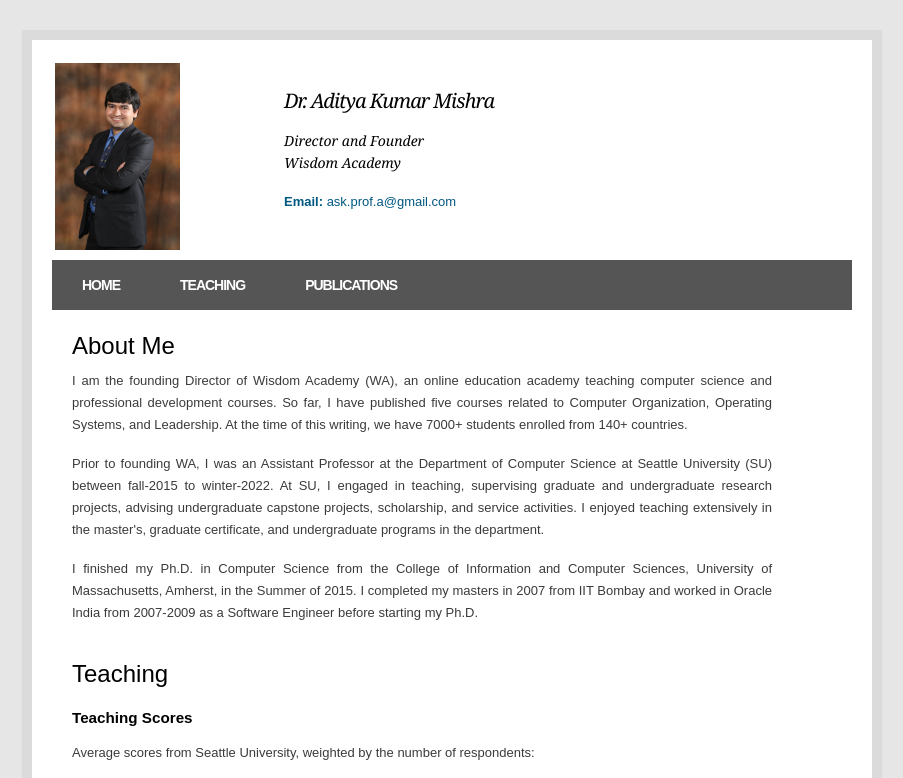
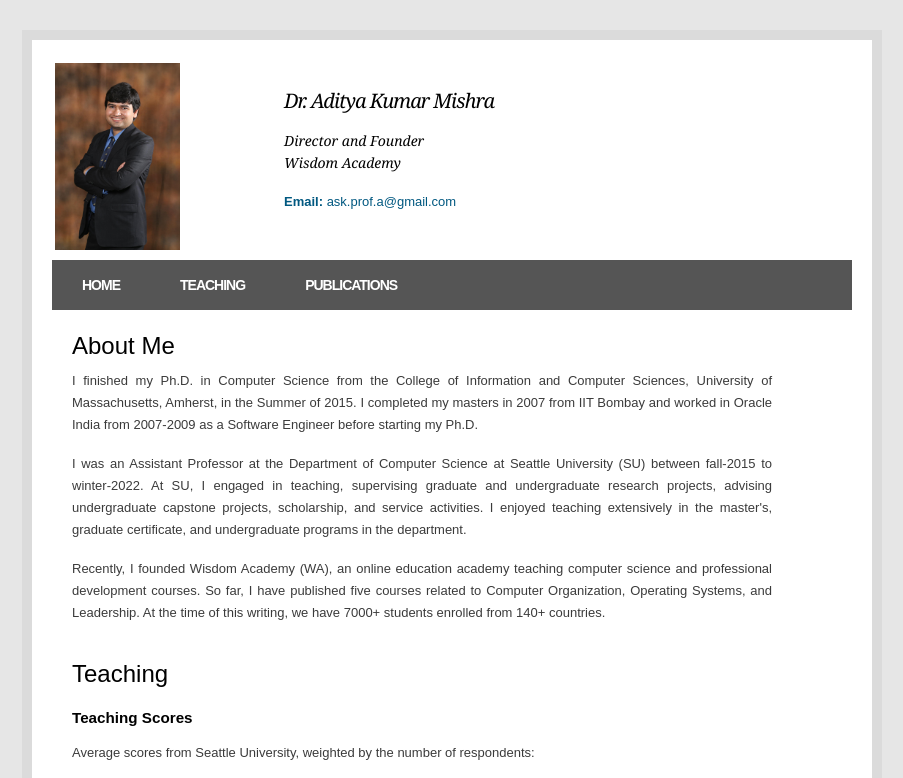
Before and after one commit to ask-prof-A/ask-prof-A.github.io, a plain HTML site: page DrA.html in a window 1280 px wide. Shown: the top 778 px of the page, without its empty margins (188-1091 px from the left). Drawn offline with Linux system fonts and the light colour scheme.

Commit message:
commit 16

```diff
--- a/DrA.html
+++ b/DrA.html
@@ -42,17 +42,13 @@
      <div class="post">
 
    <h2><A name="home"><span style="color:black">About me</span></A></h2>
-<p>
-I am the founding Director of Wisdom Academy (WA), an online education academy teaching computer science and professional development courses. So far, I have published five courses related to Computer Organization, Operating Systems, and Leadership. At the time of this writing, we have 7000+ students enrolled from 140+ countries.
+<p>I finished my Ph.D. in Computer Science from the College of Information and Computer Sciences, University of Massachusetts, Amherst, in the Summer of 2015. I completed my masters in 2007 from IIT Bombay and worked in Oracle India from 2007-2009 as a Software Engineer before starting my Ph.D.
 </p>
 <p>
-
-Prior to founding WA, I was an Assistant Professor at the Department of Computer Science at Seattle University (SU) between fall-2015 to winter-2022. At SU, I engaged in teaching, supervising graduate and undergraduate research projects, advising undergraduate capstone projects, scholarship, and service activities. I enjoyed teaching extensively in the master's, graduate certificate, and undergraduate programs in the department.
+I was an Assistant Professor at the Department of Computer Science at Seattle University (SU) between fall-2015 to winter-2022. At SU, I engaged in teaching, supervising graduate and undergraduate research projects, advising undergraduate capstone projects, scholarship, and service activities. I enjoyed teaching extensively in the master's, graduate certificate, and undergraduate programs in the department.
 </p>
 <p>
-
-I finished my Ph.D. in Computer Science from the College of Information and Computer Sciences, University of Massachusetts, Amherst, in the Summer of 2015. I completed my masters in 2007 from IIT Bombay and worked in Oracle India from 2007-2009 as a Software Engineer before starting my Ph.D.
-
+Recently, I founded Wisdom Academy (WA), an online education academy teaching computer science and professional development courses. So far, I have published five courses related to Computer Organization, Operating Systems, and Leadership. At the time of this writing, we have 7000+ students enrolled from 140+ countries.
 </p>
 <!--	<p>I am Assitant Professor at Department of Computer Science, Seattle University.
 		I finished my Ph.D in Computer Science from the <a href="http://www.cs.umass.edu/">College of Information and Computer Sciences</a>, <a href="http://www.umass.edu/">University of Massachusetts, Amherst</a> in Summer 2015.
```
